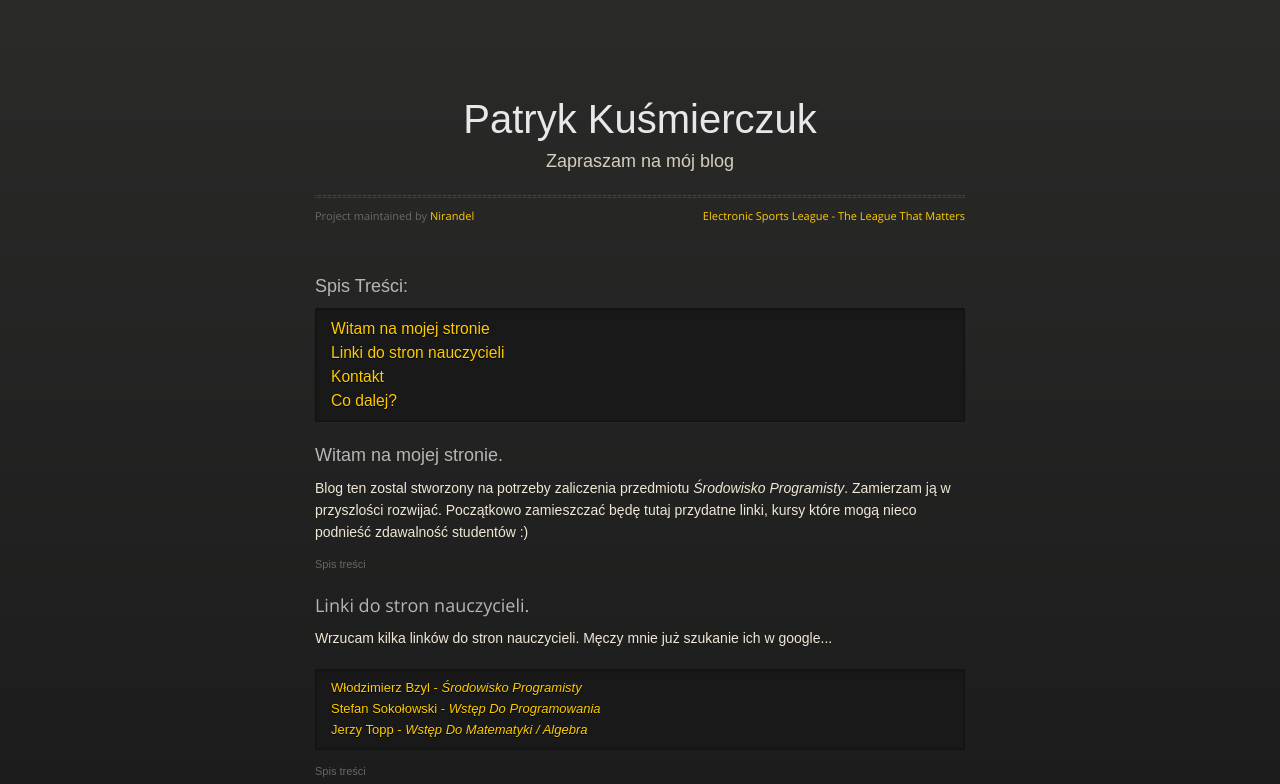
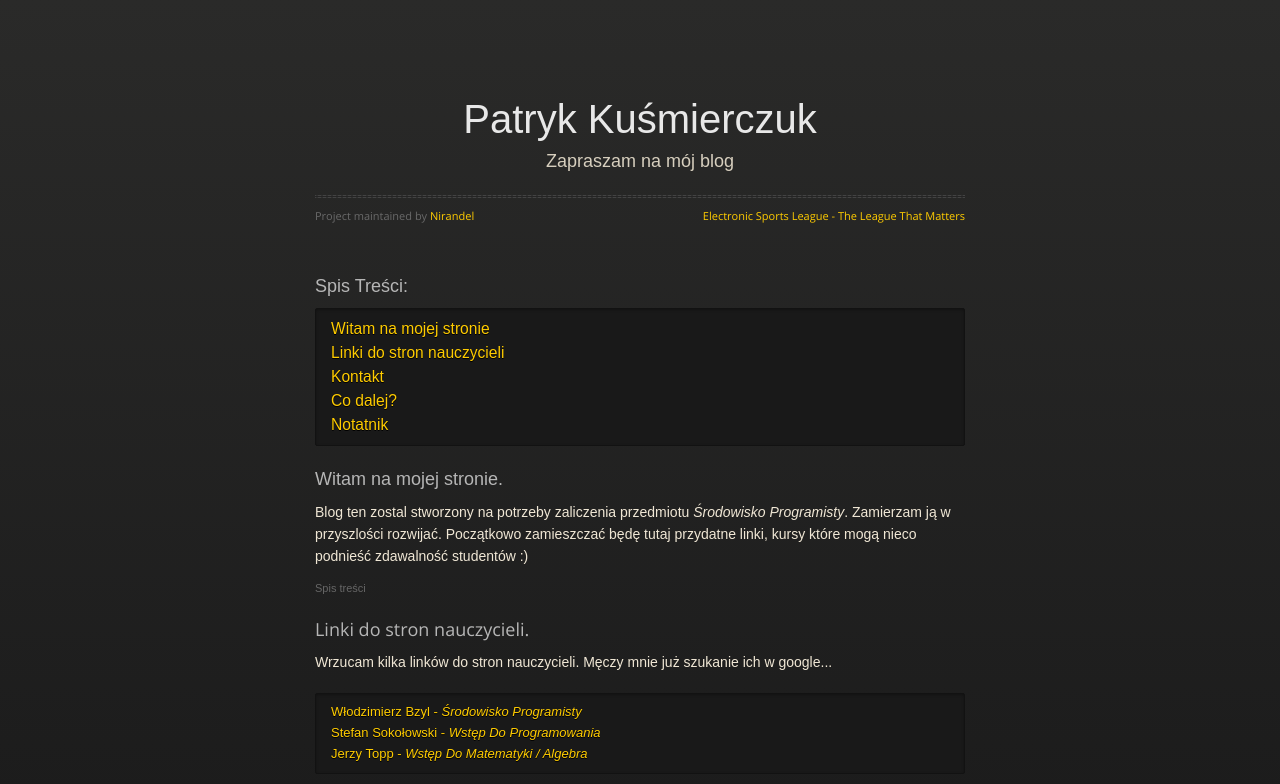
Before and after one commit to Nirandel/nirandel.github.io, a plain HTML site: page index.html in a window 1280 px wide. Shown: the top 784 px of the page. Drawn offline with nearby package versions, Linux system fonts and the light colour scheme.

Commit message:
zakotwiczylem notatnik

```diff
--- a/index.html
+++ b/index.html
@@ -39,6 +39,7 @@
 <font face="arial"><a href="#witam-na-mojej-stronie"><big>Linki do stron nauczycieli</big></a> </font>
 <font face="arial"><a href="#kontakt"><big>Kontakt</big></a> </font>
 <font face="arial"><a href="#co-dalej"><big>Co dalej?</big></a> </font>
+<font face="arial"><a href="#notatnik"><big>Notatnik</big></a> </font>
 </code></pre>
 <h3>
 <a name="witam-na-mojej-stronie" class="anchor" href="#witam-na-mojej-stronie"><span class="octicon octicon-link"></span></a><font face="arial">Witam na mojej stronie.</font></h3>
```
